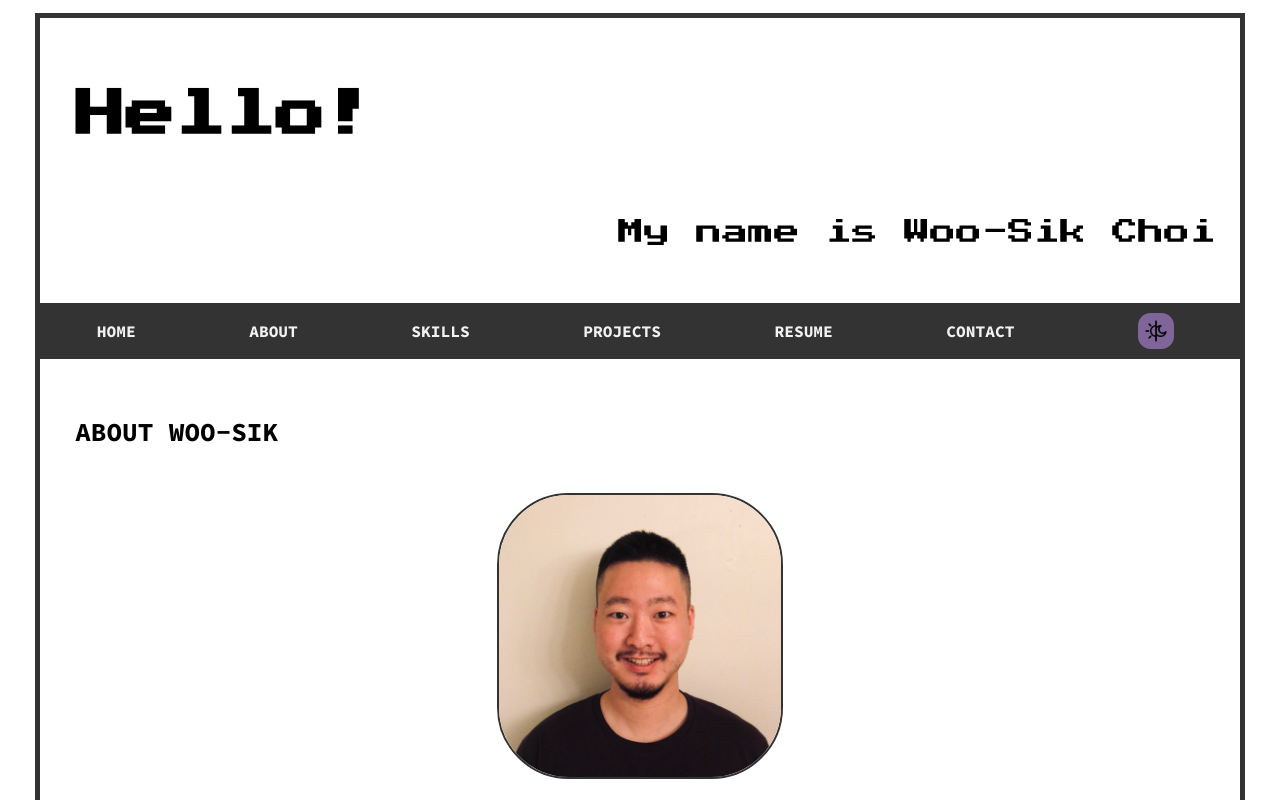
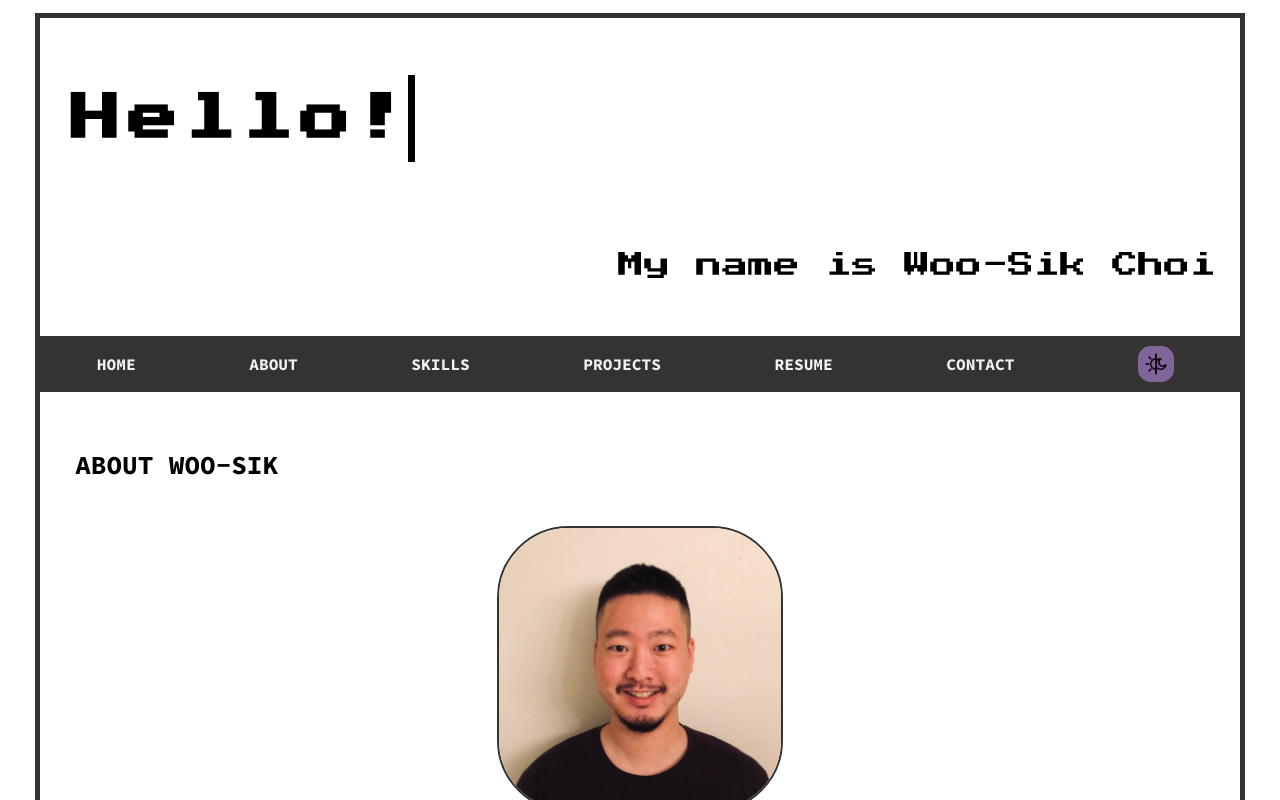
Before and after one commit to dvlprwchoi/portfolio-2, a React (Create React App) app: page / in a window 1280 px wide. Shown: the top 800 px of the page. Built offline with nearby package versions, Linux system fonts and the light colour scheme.

Commit message:
Add header typing animation

```diff
--- a/src/App.css
+++ b/src/App.css
@@ -24,6 +24,37 @@ body,
   background-color: var(--background-color);
   border: 5px solid var(--border-color);
   padding: 0;
+}
+
+/* Typing animation */
+.typing-div {
+  display: inline-table;
+}
+
+.typing-div h1 {
+  overflow: hidden;
+  border-right: calc(1px + 0.8vmin) solid var(--text-color);
+  letter-spacing: calc(1px + 0.8vmin);
+  animation: typing 3.5s steps(7, end), blink-cursor 0.75s step-end infinite;
+}
+
+@keyframes typing {
+  from {
+    width: 0;
+  }
+  to {
+    width: 100%;
+  }
+}
+
+@keyframes blink-cursor {
+  from,
+  to {
+    border-color: transparent;
+  }
+  50% {
+    border-color: var(--text-color);
+  }
 }
 
 .header h1,
--- a/src/App.js
+++ b/src/App.js
@@ -14,7 +14,9 @@ function App() {
   return (
     <div className="App" theme={isDark ? 'dark' : 'light'}>
       <div className="header">
-        <h1>Hello!</h1>
+        <div className="typing-div">
+          <h1>Hello!</h1>
+        </div>
         <p>My name is Woo-Sik Choi</p>
       </div>
       <Navbar _changeTheme={_changeTheme} />
```
